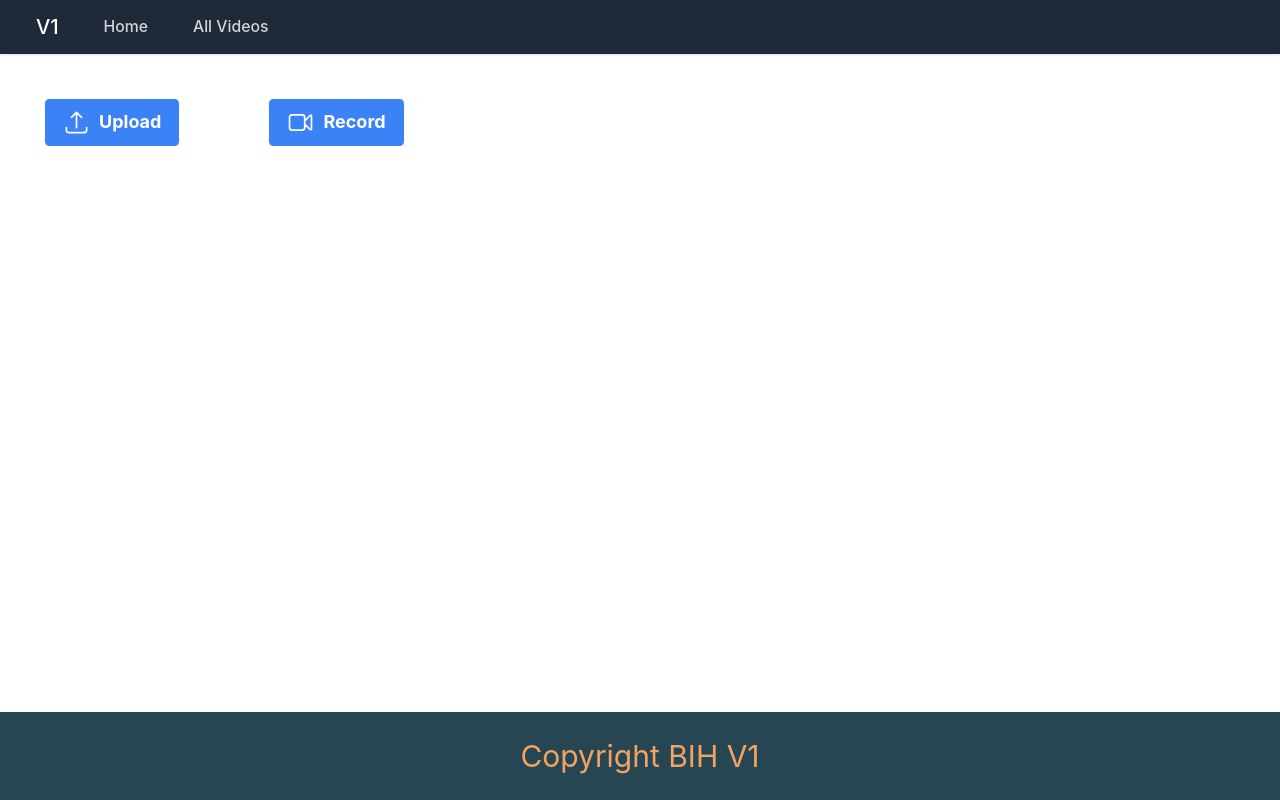
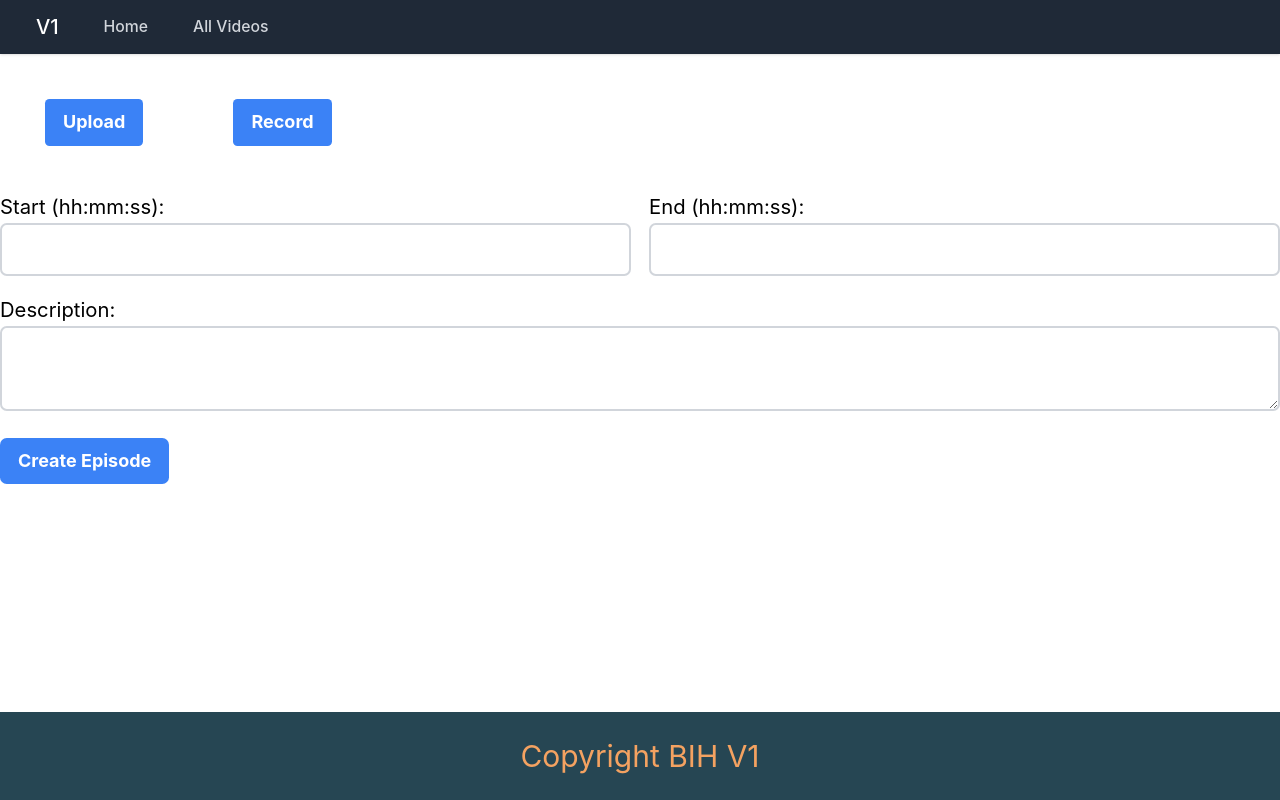
Before and after one commit to nontech/V1, a Next.js app: page / in a window 1280 px wide. Built offline with nearby package versions, Linux system fonts and the light colour scheme.

Commit message:
Remaining: minor UI fixes and sending data to backend

```diff
--- /dev/null
+++ b/components/CreateEpisode.js
@@ -0,0 +1,100 @@
+import { useState } from "react";
+import { formatTimeInput, seconds_to_HH_MM_SS, HH_MM_SS_to_seconds, convertToSeconds } from "helpers/formatDuration";
+
+export default function CreateEpisode() {
+  const [start, setStart] = useState("");
+  const [end, setEnd] = useState("");
+  const [description, setDescription] = useState("");
+
+  const handleStartChange = (event) => {
+    const formattedInput = formatTimeInput(event.target.value);
+    setStart(formattedInput);
+  };
+
+  const handleEndChange = (event) => {
+    const formattedInput = formatTimeInput(event.target.value);
+    setEnd(formattedInput);
+  };
+
+  const handleDescriptionChange = (event) => {
+    setDescription(event.target.value);
+  };
+
+  const handleCreateEpisode = async (event) => {
+    event.preventDefault();
+
+    // Here you can use the values of start, end, and description to create a new episode
+    // console.log("Start:", start);
+    // console.log("End:", end);
+    // console.log("Description:", description);
+
+    const data = {
+      "Start": start,
+      "End": end,
+      "Description": description
+    }
+
+    console.log(data)
+    // const response = await fetch(`http://localhost:4000/videos`);
+
+    const response = await fetch(`http://localhost:5000/api/v1/videos/1/mark-episode`, {
+      method: 'POST',
+      headers: {
+        'Content-Type': 'application/json'
+      },
+      body: JSON.stringify(data)
+    })
+
+    const responseData = await response.json()
+
+    // Handle response data here
+    console.log(responseData)
+  };
+
+  return (
+    <div class="flex flex-col space-y-4">
+      <div class="flex space-x-4">
+        <div class="w-full">
+          <label class="text-lg">
+            Start (hh:mm:ss):
+            <input
+              type="text"
+              value={start}
+              onChange={handleStartChange}
+              class="w-full border-2 border-gray-300 p-2 rounded-md focus:outline-none focus:border-blue-500"
+            />
+          </label>
+        </div>
+        <div class="w-full">
+          <label class="text-lg">
+            End (hh:mm:ss):
+            <input
+              type="text"
+              value={end}
+              onChange={handleEndChange}
+              class="w-full border-2 border-gray-300 p-2 rounded-md focus:outline-none focus:border-blue-500"
+            />
+          </label>
+        </div>
+      </div>
+      <div>
+        <label class="text-lg">
+          Description:
+          <textarea
+            value={description}
+            onChange={handleDescriptionChange}
+            class="w-full border-2 border-gray-300 p-2 rounded-md focus:outline-none focus:border-blue-500"
+          />
+        </label>
+      </div>
+      <div>
+        <button
+          onClick={handleCreateEpisode}
+          class="bg-blue-500 hover:bg-blue-700 text-white font-bold py-2 px-4 rounded-md focus:outline-none focus:shadow-outline"
+        >
+          Create Episode
+        </button>
+      </div>
+    </div>
+  );
+}
--- /dev/null
+++ b/helpers/formatDuration.js
@@ -0,0 +1,47 @@
+export function formatTimeInput(value) {
+  // Remove any non-digit characters from the input
+  const digitsOnly = value.replace(/\D/g, "");
+
+  // Get the first 2 digits, or fewer if the input is shorter
+  const hours = digitsOnly.slice(0, 2);
+
+  // Get the next 2 digits, or fewer if the input is shorter
+  let minutes = digitsOnly.slice(2, 4);
+
+  // Get the next 2 digits, or fewer if the input is shorter
+  let seconds = digitsOnly.slice(4, 6);
+
+  // Ensure minutes and seconds are less than or equal to 59
+  minutes = Math.min(parseInt(minutes, 10) || 0, 59);
+  seconds = Math.min(parseInt(seconds, 10) || 0, 59);
+
+  // Join the parts with colons, ignoring any trailing colons
+  const parts = [hours, minutes, seconds].filter(Boolean);
+  const formatted = parts.join(":");
+
+  return formatted;
+}
+
+export function seconds_to_HH_MM_SS(seconds) {
+  // get hh:mm:ss string
+  return new Date(seconds * 1000).toISOString().slice(11, 19);
+  // console.log(result); // "00:10:00" (hh:mm:ss)
+}
+
+export function HH_MM_SS_to_seconds(hh_mm_ss) {
+  const [hours, minutes, seconds] = hh_mm_ss.split(':');
+  return Number(hours) * 60 * 60 + Number(minutes) * 60 + Number(seconds);
+}
+
+export function convertToSeconds(time) {
+  const parts = time.split(':').reverse().map(Number);
+  if (parts.length === 1) {
+    return parts[0];
+  } else if (parts.length === 2) {
+    return parts[0] * 60 + parts[1];
+  } else if (parts.length === 3) {
+    return parts[0] * 60 * 60 + parts[1] * 60 + parts[2];
+  } else {
+    throw new Error('Invalid time format: ' + time);
+  }
+}
--- a/pages/index.js
+++ b/pages/index.js
@@ -1,20 +1,24 @@
 import Link from 'next/link';
+import CreateEpisode from 'components/CreateEpisode';
 
 function HomePage({ data }) {
   return (
+    <div>
       <div class="flex">
         <button class="bg-blue-500 hover:bg-blue-700 text-white font-bold py-2 px-4 rounded flex items-center m-10">
-        <svg xmlns="http://www.w3.org/2000/svg" fill="none" viewBox="0 0 24 24" stroke-width="1.5" stroke="currentColor" class="w-6 h-6 mr-2">
-        <path stroke-linecap="round" stroke-linejoin="round" d="M3 16.5v2.25A2.25 2.25 0 005.25 21h13.5A2.25 2.25 0 0021 18.75V16.5m-13.5-9L12 3m0 0l4.5 4.5M12 3v13.5" />
-      </svg>
+          {/* <svg xmlns="http://www.w3.org/2000/svg" fill="none" viewBox="0 0 24 24" stroke-width="1.5" stroke="currentColor" class="w-6 h-6 mr-2"> */}
+          {/* <path stroke-linecap="round" stroke-linejoin="round" d="M3 16.5v2.25A2.25 2.25 0 005.25 21h13.5A2.25 2.25 0 0021 18.75V16.5m-13.5-9L12 3m0 0l4.5 4.5M12 3v13.5" /> */}
+        {/* </svg> */}
           Upload
         </button>
         <button class="bg-blue-500 hover:bg-blue-700 text-white font-bold py-2 px-4 rounded flex items-center m-10">
-        <svg xmlns="http://www.w3.org/2000/svg" fill="none" viewBox="0 0 24 24" stroke-width="1.5" stroke="currentColor" class="w-6 h-6 mr-2">
-        <path stroke-linecap="round" d="M15.75 10.5l4.72-4.72a.75.75 0 011.28.53v11.38a.75.75 0 01-1.28.53l-4.72-4.72M4.5 18.75h9a2.25 2.25 0 002.25-2.25v-9a2.25 2.25 0 00-2.25-2.25h-9A2.25 2.25 0 002.25 7.5v9a2.25 2.25 0 002.25 2.25z" />
-        </svg>
+          {/* <svg xmlns="http://www.w3.org/2000/svg" fill="none" viewBox="0 0 24 24" stroke-width="1.5" stroke="currentColor" class="w-6 h-6 mr-2"> */}
+          {/* <path stroke-linecap="round" d="M15.75 10.5l4.72-4.72a.75.75 0 011.28.53v11.38a.75.75 0 01-1.28.53l-4.72-4.72M4.5 18.75h9a2.25 2.25 0 002.25-2.25v-9a2.25 2.25 0 00-2.25-2.25h-9A2.25 2.25 0 002.25 7.5v9a2.25 2.25 0 002.25 2.25z" /> */}
+          {/* </svg> */}
           Record
         </button>
+      </div>
+      <CreateEpisode />
     </div>
   );
 }
--- a/pages/videos/[id].js
+++ b/pages/videos/[id].js
@@ -32,7 +32,7 @@ export default function Video({ video }) {
   return (
     <div>
       <Link href="/videos" class="text-gray-700 text-sm font-medium flex justify-center mt-10">Back</Link>
-      <VideoPlayer />
+      {/* <VideoPlayer /> */}
     </div>
   )
 }
```
Also changed, not shown: components/VideoPlayer.js (+12 -1 lines). Lines whose indentation alone changed are shown as unchanged.
